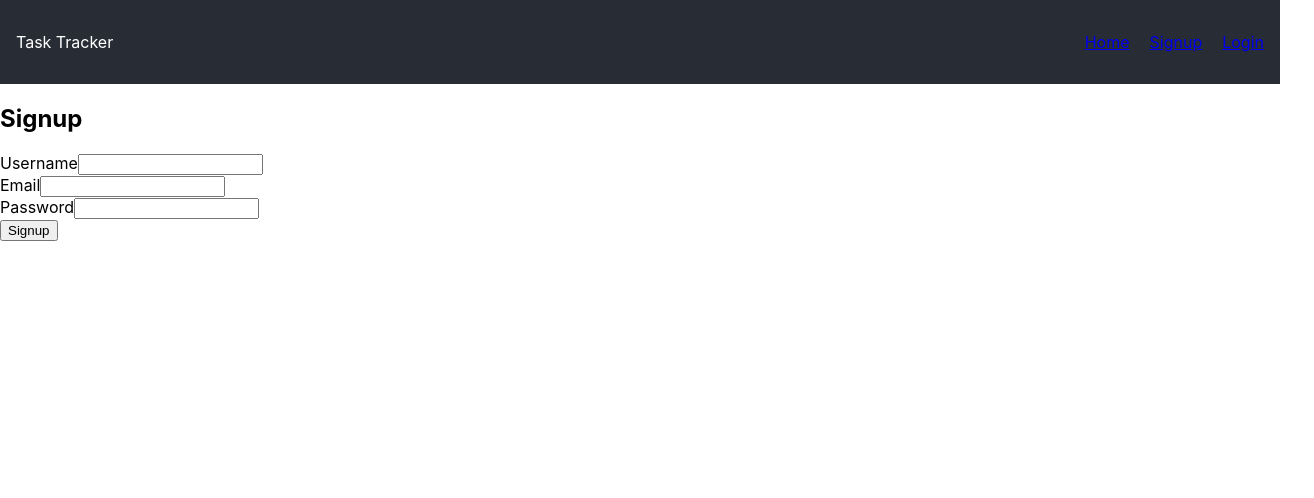
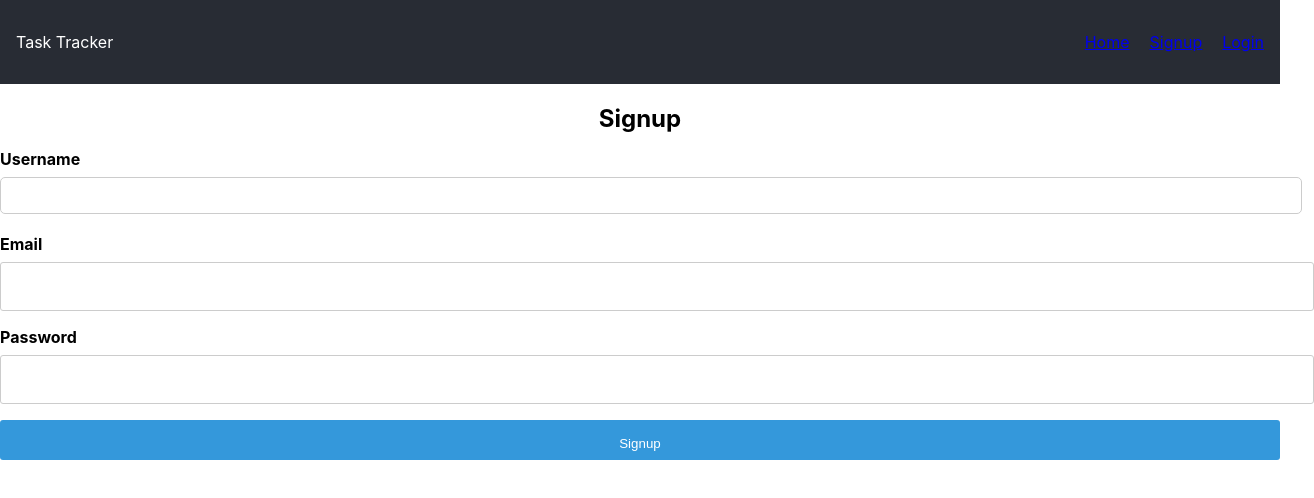
Before and after one commit to coder-mahi/SCOE_CSE_Sem_3, a React (Create React App) app in the folder CEP/task-tracker/: page /signup in a window 1280 px wide. Shown: the top 498 px of the page, 1314 px wide, since content can reach past the window. Built offline with nearby package versions, Linux system fonts and the light colour scheme.

Commit message:
Styles css

```diff
--- a/CEP/task-tracker/src/css/Login.css
+++ b/CEP/task-tracker/src/css/Login.css
@@ -1,49 +1,64 @@
-/* Login.css */
-
-.login {
-  max-width: 400px;
+/* Basic styles for the container */
+.login-container {
+  display: flex;
+  flex-direction: column;
+  align-items: center;
+  padding: 2rem;
+  border-radius: 5px;
+  box-shadow: 0 2px 5px rgba(0, 0, 0, 0.1);
   margin: 0 auto;
-  padding: 20px;
-  border: 1px solid #ccc;
-  border-radius: 10px;
-  background-color: #f8f9fa; /* Light background */
-  box-shadow: 0 4px 15px rgba(0, 0, 0, 0.1);
+  max-width: 300px; /* Adjust width as needed */
 }
 
-.login h2 {
+/* Styles for the heading */
+h2 {
+  margin-bottom: 1rem;
   text-align: center;
-  margin-bottom: 20px;
-  color: #007bff;
 }
 
-.login form {
+/* Styles for the form */
+form {
   display: flex;
   flex-direction: column;
+  width: 100%;
 }
 
-.login label {
-  margin-bottom: 5px;
+/* Styles for form labels */
+label {
+  display: block;
+  margin-bottom: 0.5rem;
   font-weight: bold;
 }
 
-.login input {
-  margin-bottom: 15px;
-  padding: 10px;
+/* Styles for input fields */
+input[type="email"],
+input[type="password"] {
+  padding: 1rem;
   border: 1px solid #ccc;
-  border-radius: 5px;
-  font-size: 16px;
+  border-radius: 3px;
+  margin-bottom: 1rem;
+  width: 100%;
 }
 
-.login button {
-  background-color: #007bff;
+/* Styles for the submit button */
+button[type="submit"] {
+  padding: 1rem;
+  background-color: #3498db;
   color: white;
   border: none;
-  border-radius: 5px;
-  padding: 10px;
+  border-radius: 3px;
   cursor: pointer;
-  transition: background 0.3s;
+  transition: all 0.2s ease-in-out;
 }
 
-.login button:hover {
-  background-color: #0056b3; /* Darker blue */
+/* Hover effect for the submit button */
+button[type="submit"]:hover {
+  background-color: #2980b9;
 }
+
+/* Styles for the error message */
+p.error-message {
+  color: red;
+  font-weight: bold;
+  margin-top: 1rem;
+}
--- a/CEP/task-tracker/src/css/Signup.css
+++ b/CEP/task-tracker/src/css/Signup.css
@@ -1,49 +1,59 @@
-/* Signup.css */
-
+/* Center the entire component */
 .signup {
   max-width: 400px;
-  margin: 0 auto;
+  margin: 40px auto;
   padding: 20px;
+  background-color: #f9f9f9;
   border: 1px solid #ccc;
+  box-shadow: 0 0 10px rgba(0, 0, 0, 0.1);
   border-radius: 10px;
-  background-color: #f8f9fa; /* Light background */
-  box-shadow: 0 4px 15px rgba(0, 0, 0, 0.1);
+  text-align: center;
+  display: grid; /* Add grid layout */
+  grid-template-columns: 1fr 1fr 1fr; /* Define three columns */
 }
 
-.signup h2 {
-  text-align: center;
-  margin-bottom: 20px;
-  color: #007bff;
+/* Style the form elements */
+label {
+  display: block;
+  margin-bottom: 10px;
+  grid-column: 2; /* Place labels in 2nd column */
 }
 
-.signup form {
-  display: flex;
-  flex-direction: column;
-}
-
-.signup label {
-  margin-bottom: 5px;
-  font-weight: bold;
-}
-
-.signup input {
-  margin-bottom: 15px;
+input[type="text"], input[type="email"], input[type="password"] {
+  width: 100%;
+  height: 15px;
+  margin-bottom: 20px;
   padding: 10px;
   border: 1px solid #ccc;
   border-radius: 5px;
-  font-size: 16px;
+  grid-column: 2; /* Place inputs in 2nd column */
 }
 
-.signup button {
-  background-color: #007bff;
-  color: white;
+button[type="submit"] {
+  width: 100%;
+  height: 40px;
+  background-color: #4CAF50;
+  color: #fff;
+  padding: 10px;
   border: none;
   border-radius: 5px;
-  padding: 10px;
   cursor: pointer;
-  transition: background 0.3s;
+  grid-column: 2; /* Place button in 2nd column */
 }
 
-.signup button:hover {
-  background-color: #0056b3; /* Darker blue */
+button[type="submit"]:hover {
+  background-color: #3e8e41;
 }
+
+/* Style the error and success messages */
+.error-message {
+  color: red;
+  margin-bottom: 20px;
+  grid-column: 2; /* Place error message in 2nd column */
+}
+
+.success-message {
+  color: green;
+  margin-bottom: 20px;
+  grid-column: 2; /* Place success message in 2nd column */
+}
```
